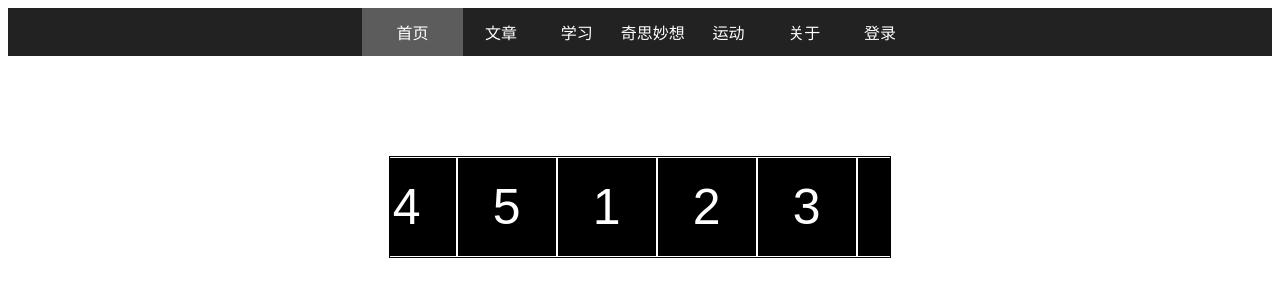
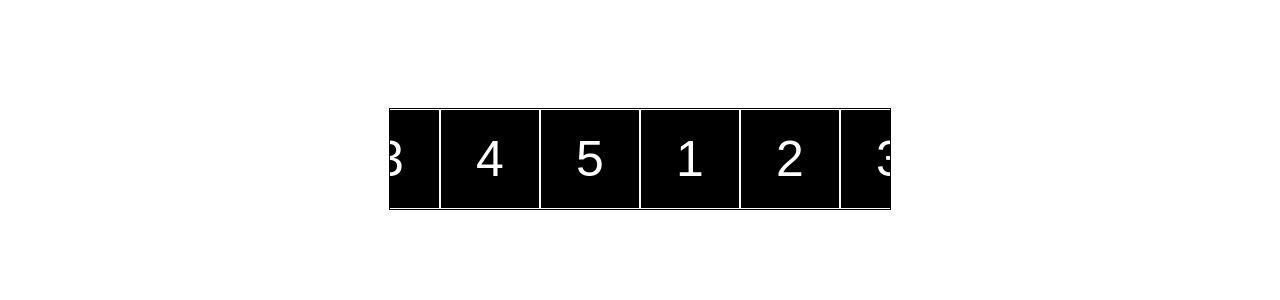
Before and after one commit to JueMiaoShen/typescript_react_redux, a React app: page /one in a window 1280 px wide. Shown: the top 300 px of the page. Built offline with nearby package versions, Linux system fonts and the light colour scheme; the HTML template or start-up script is replaced by a standard one.

Commit message:
修改路由

```diff
--- /dev/null
+++ b/src/container/Mobile.tsx
@@ -0,0 +1,18 @@
+import * as React from 'react';
+import Pager from "../content/components/Pager";
+import Div from "../content/components/Div";
+
+class Mobile extends React.Component {
+
+    constructor(props: any) {
+        super(props);
+    }
+
+    render(): React.ReactElement<any, string | React.JSXElementConstructor<any>> | string | number | {} | React.ReactNodeArray | React.ReactPortal | boolean | null | undefined {
+        return <Pager>
+            <Div/>
+        </Pager>
+    }
+}
+
+export default Mobile;
--- /dev/null
+++ b/src/content/components/Div/index.tsx
@@ -0,0 +1,18 @@
+import React from "react";
+import './index.scss'
+interface InterfaceProps {
+
+}
+class Div extends React.Component<InterfaceProps,{ currentIndex:number}>{
+    constructor(props: Readonly<InterfaceProps>){
+        super(props)
+
+    }
+    render(): React.ReactElement<any, string | React.JSXElementConstructor<any>> | string | number | {} | React.ReactNodeArray | React.ReactPortal | boolean | null | undefined {
+
+        return  <div>
+                        <img src={"http://pic1.win4000.com/wallpaper/0/589925ce681be.jpg"}/>
+                </div>;
+    }
+}
+export default Div
--- a/src/content/components/Head/index.tsx
+++ b/src/content/components/Head/index.tsx
@@ -69,13 +69,13 @@ class Head extends React.Component<IProps,IState>{
     render(): React.ReactElement<any, string | React.JSXElementConstructor<any>> | string | number | {} | React.ReactNodeArray | React.ReactPortal | boolean | null | undefined {
         let {index}=this.state;
         return <div className={"head"}>
-                <NavLink to={"/home"} className={"navLink "+(index===0?"active":"")} onClick={()=>{this.tabClick(0)}}>首页</NavLink>
-                <NavLink to={"/article"} className={"navLink "+(index===1?"active":"")}  onClick={()=>{this.tabClick(1)}}>文章</NavLink>
-                <NavLink to={"/study"} className={"navLink "+(index===2?"active":"")}  onClick={()=>{this.tabClick(2)}}>学习</NavLink>
-                <NavLink to={"/think"} className={"navLink "+(index===3?"active":"")}  onClick={()=>{this.tabClick(3)}}>奇思妙想</NavLink>
-                <NavLink to={"/sport"} className={"navLink "+(index===4?"active":"")}  onClick={()=>{this.tabClick(4)}}>运动</NavLink>
-                <NavLink to={"/about"} className={"navLink "+(index===5?"active":"")}  onClick={()=>{this.tabClick(5)}}>关于</NavLink>
-                <NavLink to={"/login"} className={"navLink "+(index===6?"active":"")}  onClick={()=>{this.tabClick(6)}}>登录</NavLink>
+                <NavLink to={"/web/home"} className={"navLink "+(index===0?"active":"")} onClick={()=>{this.tabClick(0)}}>首页</NavLink>
+                <NavLink to={"/web/article"} className={"navLink "+(index===1?"active":"")}  onClick={()=>{this.tabClick(1)}}>文章</NavLink>
+                <NavLink to={"/web/study"} className={"navLink "+(index===2?"active":"")}  onClick={()=>{this.tabClick(2)}}>学习</NavLink>
+                <NavLink to={"/web/think"} className={"navLink "+(index===3?"active":"")}  onClick={()=>{this.tabClick(3)}}>奇思妙想</NavLink>
+                <NavLink to={"/web/sport"} className={"navLink "+(index===4?"active":"")}  onClick={()=>{this.tabClick(4)}}>运动</NavLink>
+                <NavLink to={"/web/about"} className={"navLink "+(index===5?"active":"")}  onClick={()=>{this.tabClick(5)}}>关于</NavLink>
+                <NavLink to={"/web/login"} className={"navLink "+(index===6?"active":"")}  onClick={()=>{this.tabClick(6)}}>登录</NavLink>
             </div>;
     }
 }
--- a/src/content/components/MySwiper/index.scss
+++ b/src/content/components/MySwiper/index.scss
@@ -34,6 +34,7 @@
   color: #fff;
 }
 .swiper-item-img{
+  margin-top: 20px;
   width: 100%;
   height: 600px;
 }
--- a/src/router/index.tsx
+++ b/src/router/index.tsx
@@ -1,31 +1,69 @@
 import * as React from 'react';
-import {Route, Router} from 'react-router';
+import {Route, Router, Switch} from 'react-router';
 import * as History from "history";
 import Article from "../container/Article";
 import Login from "../container/Login";
 import Home from "../container/Home";
-import Head from "../content/components/Head";
 import About from "../container/About";
 import Study from "../container/Study";
 import Think from "../container/Think";
 import Sport from "../container/Sport";
+import Mobile from "../container/Mobile";
+import Head from "../content/components/Head";
 
-class  MRouter extends React.Component{
+
+/*
+* https://reacttraining.com/react-router/web/api/Route/exact-bool
+* exact: bool
+When true, will only match if the path matches the location.pathname exactly.<Route exact path="/one" component={About} />
+path	location.pathname	exact	matches?
+/one	/one/two	true	no
+/one	/one/two	false	yes
+strict: bool
+When true, a path that has a trailing slash will only match a location.pathname with a trailing slash. This has no effect when there are additional URL segments in the location.pathname.<Route strict path="/one/" component={About} />
+path	location.pathname	matches?
+/one/	/one	no
+/one/	/one/	yes
+/one/	/one/two	yesWarning: strict can be used to enforce that a location.pathname has no trailing slash, but in order to do this both strict and exact must be true.<Route exact strict path="/one" component={About} />
+path	location.pathname	matches?
+/one	/one	yes
+/one	/one/	no
+/one	/one/two	no
+* */
+
+class MRouter extends React.Component {
     render(): React.ReactElement<any, string | React.JSXElementConstructor<any>> | string | number | {} | React.ReactNodeArray | React.ReactPortal | boolean | null | undefined {
-
         return <Router history={History.createHashHistory()}>
-            <Head/>
-            <Route>
+            <Switch>
                 <Route path={"/"} component={Home} exact/>
-                <Route path={"/home"} component={Home} exact/>
-                <Route path={"/article"} component={Article}/>
-                <Route path={"/about"} component={About}/>
-                <Route path={"/sport"} component={Sport}/>
-                <Route path={"/study"} component={Study}/>
-                <Route path={"/think"} component={Think}/>
-                <Route path={"/login"} component={Login}/>
-            </Route>
+                <Route path={"/web"} strict={true} component={Web}/>
+                <Route path={"/mobile"} strict={true} component={Phone}/>
+            </Switch>
         </Router>;
     }
 }
+
+const Web = () => {
+    return <div>
+        <Head/>
+        <Switch>
+            <Route path={"*/home"} component={Home}/>
+            <Route path={"*/article"} component={Article}/>
+            <Route path={"*/about"} component={About}/>
+            <Route path={"*/sport"} component={Sport}/>
+            <Route path={"*/study"} component={Study}/>
+            <Route path={"*/think"} component={Think}/>
+            <Route path={"*/login"} component={Login}/>
+            <Route path={"*/"} component={Home} exact={true}/>
+
+        </Switch>
+    </div>
+
+};
+const Phone = () => {
+    return <Switch>
+        <Route path={"*/phone"} component={Mobile}/>
+        <Route path={"*/"} component={Mobile} exact={true}/>
+    </Switch>
+};
 export default MRouter;
```
Also changed, not shown: src/content/components/Div/index.scss (added).
